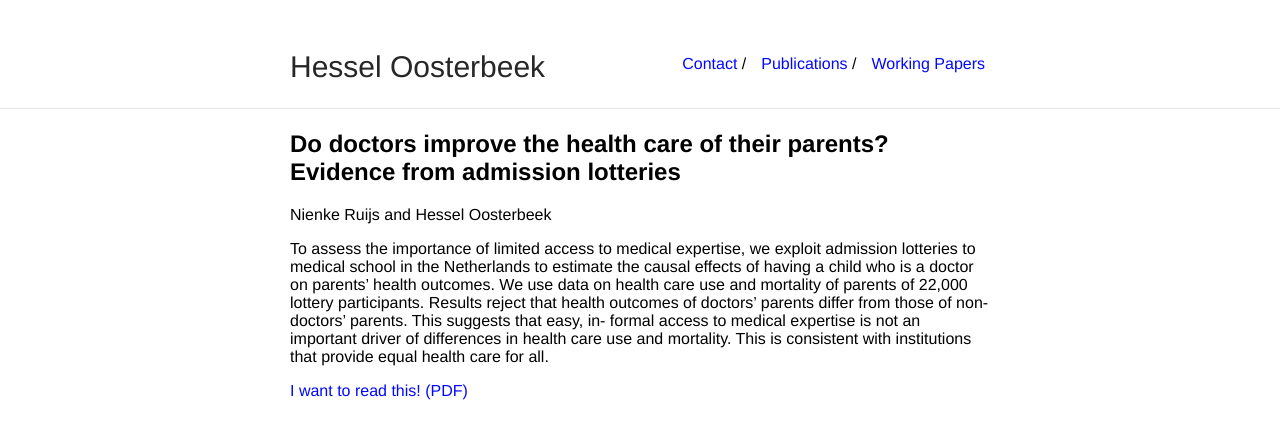
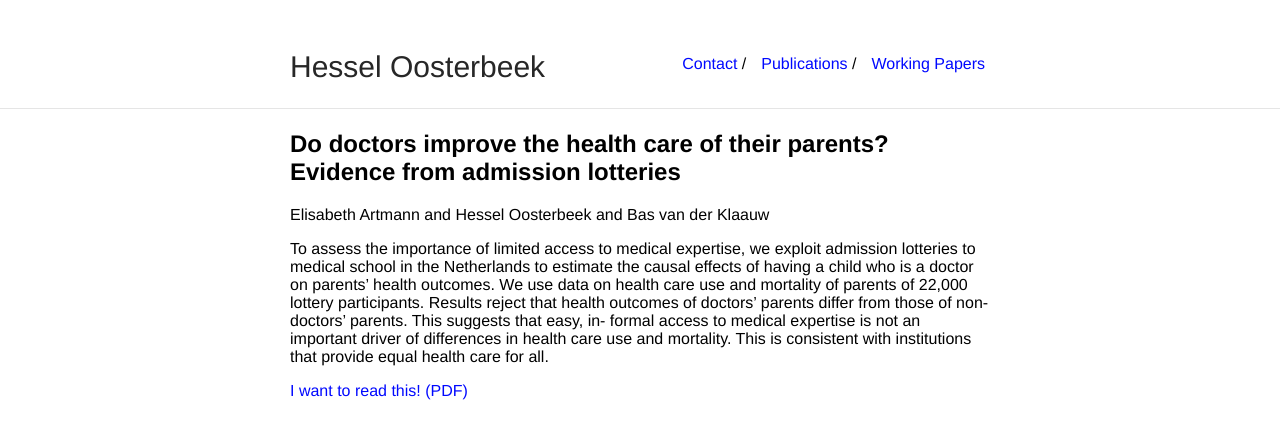
Before and after one commit to oosterbeek/www, a Jekyll site: the page built from _posts/2019-10-14-Do doctors improve.markdown, in a window 1280 px wide. Shown: the top 439 px of the page. Built offline with Jekyll 4.4.1, drawn with Linux system fonts in a browser that asks for light colours.

Commit message:
herstel
herstel

```diff
--- a/_posts/2019-10-14-Do doctors improve.markdown
+++ b/_posts/2019-10-14-Do doctors improve.markdown
@@ -2,7 +2,7 @@
 layout: paper
 title: "Do doctors improve the health care of their parents? Evidence from admission lotteries"
 abstract: "To assess the importance of limited access to medical expertise, we exploit admission lotteries to medical school in the Netherlands to estimate the causal effects of having a child who is a doctor on parents’ health outcomes. We use data on health care use and mortality of parents of 22,000 lottery participants. Results reject that health outcomes of doctors’ parents differ from those of non-doctors’ parents. This suggests that easy, in- formal access to medical expertise is not an important driver of differences in health care use and mortality. This is consistent with institutions that provide equal health care for all."
-authors: "Nienke Ruijs and Hessel Oosterbeek"
+authors: "Elisabeth Artmann and Hessel Oosterbeek and Bas van der Klaauw"
 year: ""
 journal: ""
 volume: ""
```
